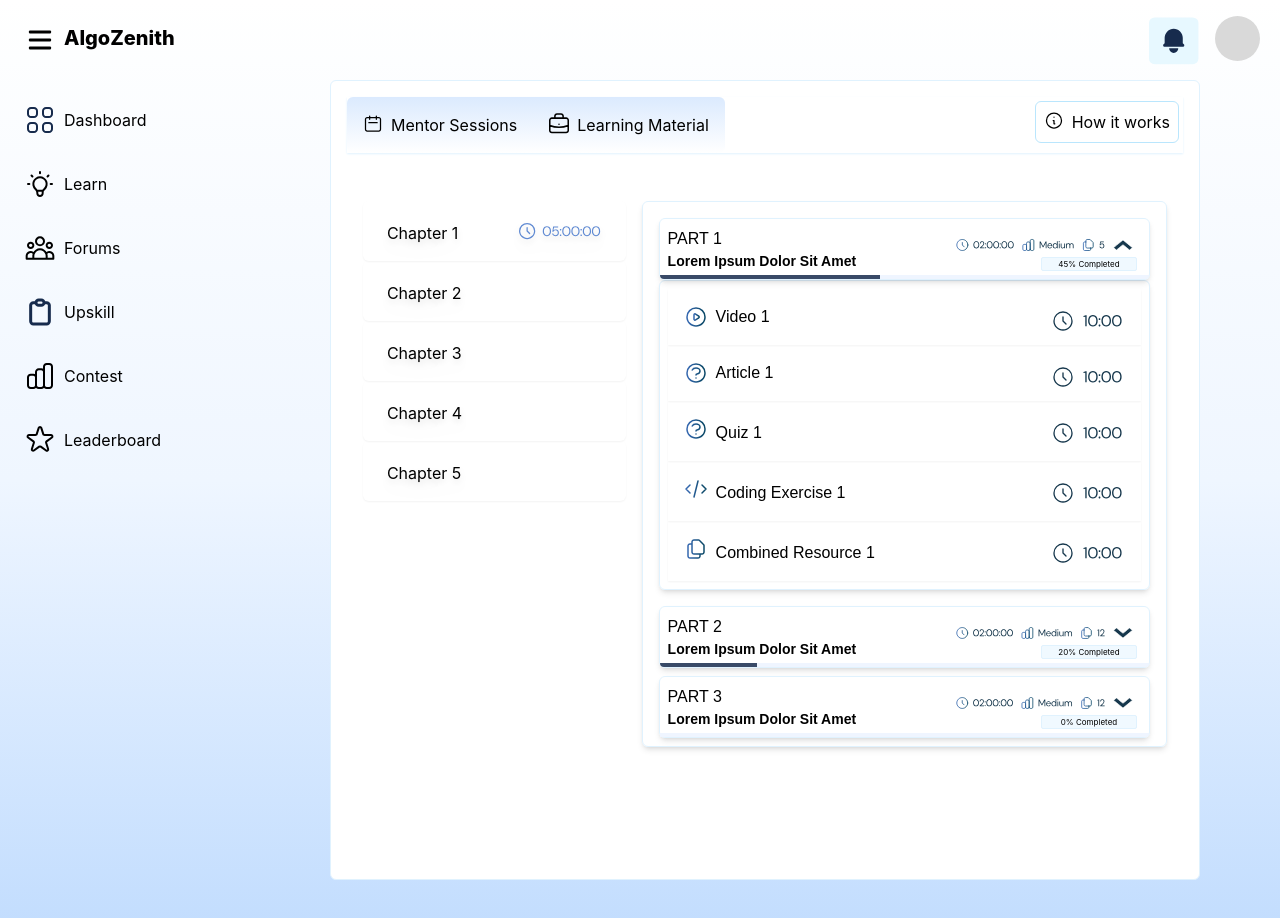
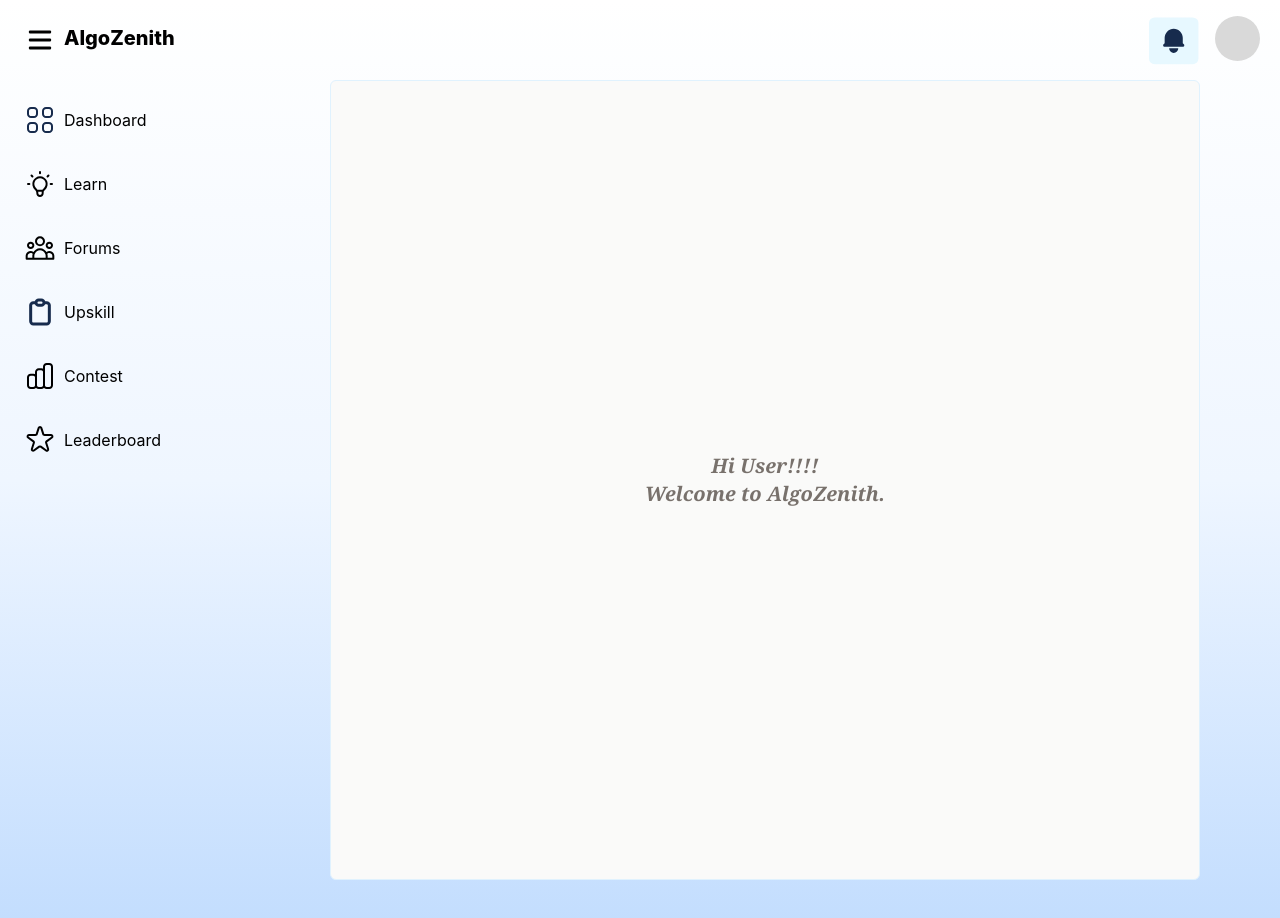
Before and after one commit to ShiviTripathi13/AlgoZenithProto, a React (Create React App) app: page / in a window 1280 px wide. Shown: the top 918 px of the page. Built offline with nearby package versions, Linux system fonts and the light colour scheme.

Commit message:
final changes

```diff
--- a/src/pages/Dashboard.jsx
+++ b/src/pages/Dashboard.jsx
@@ -1,7 +1,8 @@
 const Dashboard = () => {
     return (
         <div className="flex flex-col relative  m-16 font-serif   bg-stone-50 items-center justify-center h-screen border border-sky-100 rounded-md">
-        <h1 className="text-lg italic">Dashboard</h1>
+        <h1 className="text-2xl font-extrabold mb-4 italic">Dashboard</h1>
+        <h1 className="text-xl text-gray-400 m-4 italic">Hi User! This is your dashboard</h1>
         </div>
     );
     }
--- a/src/pages/Forums.jsx
+++ b/src/pages/Forums.jsx
@@ -1,7 +1,7 @@
 const Forums = () => {
     return (
         <div className="flex flex-col relative  m-16 font-serif  bg-stone-50 items-center justify-center h-screen border border-sky-100 rounded-md">
-        <h1 className="text-lg italic">Forums</h1>
+        <h1 className="text-2xl font-extrabold mb-4 italic">Forums</h1>
         </div>
     );
     }
--- a/src/pages/Home.jsx
+++ b/src/pages/Home.jsx
@@ -5,10 +5,11 @@
 import Forums from "./Forums";
 import Contest from "./Contest";
 import Leaderboard from "./Leaderboard";
+import Landing from "./Landing";
 
 const Home = () => {
     const [toggle, setToggle] = useState(true);
-    const [activeButton, setActiveButton] = useState('upskill');
+    const [activeButton, setActiveButton] = useState('landing');
 
 
     const handleToggle = () =>{
@@ -96,6 +97,7 @@
         </div>
 
                 <div className="m-4 w-4/5 min-h-screen">
+                    {activeButton === 'landing' && <Landing />}
                     {activeButton === 'dashboard' && <Dashboard />}
                     {activeButton === 'learn' && <Learn />}
                     {activeButton === 'forums' && <Forums /> }
--- /dev/null
+++ b/src/pages/Landing.jsx
@@ -0,0 +1,10 @@
+const Landing = () => {
+    return (
+        <div className="flex flex-col relative  m-16 font-serif   bg-stone-50 items-center justify-center h-screen border border-sky-100 rounded-md">
+        {/* <h1 className="text-2xl font-extrabold mb-4 italic">Landing</h1> */}
+        <h1 className="text-xl text-center text-stone-500  m-4 font-extrabold italic">Hi User!!!! <br/> Welcome to AlgoZenith.</h1>
+        </div>
+    );
+    }
+
+export default Landing;
--- a/src/pages/Leaderboard.jsx
+++ b/src/pages/Leaderboard.jsx
@@ -3,7 +3,7 @@
 
     return (
         <div className="flex flex-col relative font-serif  m-16  bg-stone-50 items-center p-4  h-screen border border-sky-100 rounded-md">
-        <h1 className="text-lg italic">Leaderboard</h1>
+        <h1 className="text-2xl font-extrabold mb-4 italic">Leaderboard</h1>
         <ul className="m-10 flex flex-row">
             <li className="flex m-2">User1</li>
             <li className="flex m-2">User2</li>
--- a/src/pages/Learn.jsx
+++ b/src/pages/Learn.jsx
@@ -1,7 +1,7 @@
 const Learn = () => {
     return (
         <div className="flex flex-col relative  m-16 font-serif  bg-stone-50 items-center justify-center h-screen border border-sky-100 rounded-md">
-        <h1 className="text-lg italic">Learn</h1>
+        <h1 className="text-2xl font-extrabold mb-4 italic">Learn</h1>
         </div>
     );
     }
```
